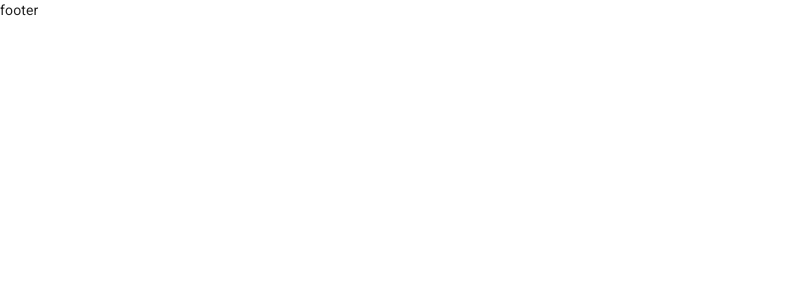
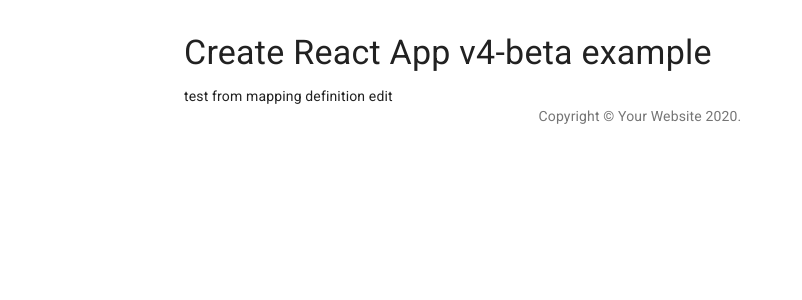
Before and after one commit to tnakagaw22/file-to-api, a React (Create React App) app in the folder admin/client/: page /mapping-definition/1 in a window 1280 px wide. Shown: the top 300 px of the page, without its empty margins (0-802 px from the left). Built offline with nearby package versions, Linux system fonts and the light colour scheme.

Commit message:
#21 fixed wrapper

```diff
--- a/admin/client/src/components/Footer.js
+++ b/admin/client/src/components/Footer.js
@@ -1,9 +1,16 @@
-import React, { Fragment } from 'react';
+import React, { Fragment } from "react";
+import Typography from "@material-ui/core/Typography";
+import Link from "@material-ui/core/Link";
 
 export default function Footer(props) {
-    return (
-      <Fragment>
-        footer
-      </Fragment>
-    );
-  }
+  return (
+    <Typography variant="body2" color="textSecondary" align="center">
+      {"Copyright © "}
+      <Link color="inherit" href="https://material-ui.com/">
+        Your Website
+      </Link>{" "}
+      {new Date().getFullYear()}
+      {"."}
+    </Typography>
+  );
+}
--- a/admin/client/src/components/PageContainer.js
+++ /dev/null
@@ -1,11 +0,0 @@
-import React, { Fragment } from "react";
-import Container from "@material-ui/core/Container";
-
-export default function PageContainer(props) {
-  return (
-    <Fragment>
-      {/* <Bar /> */}
-      <Container maxWidth="sm">{props.children}</Container>
-    </Fragment>
-  );
-}
--- a/admin/client/src/pages/Index.js
+++ b/admin/client/src/pages/Index.js
@@ -1,22 +1,28 @@
 import React, { Fragment } from 'react';
 import { Router } from '@reach/router';
+import Container from '@material-ui/core/Container';
+import Typography from '@material-ui/core/Typography';
+import Box from '@material-ui/core/Box';
 
 import MappingDefinition from './MappingDefinition';
 import MappingDefinitions from './MappingDefinitions';
 import Footer from '../components/Footer';
-import PageContainer from '../components/PageContainer';
 // import { Footer, PageContainer } from '../components';
 
 export default function Pages() {
   return (
-    <Fragment>
-      <PageContainer>
+    <Container maxWidth="md">
+      <Box my={4}>
+        <Typography variant="h4" component="h1" gutterBottom>
+          Create React App v4-beta example
+        </Typography>
         <Router primary={false} component={Fragment}>
           <MappingDefinitions path="/" />
-          <MappingDefinition path="mapping-definitions/:id" />
+          <MappingDefinitions path="mapping-definitions" />
+          <MappingDefinition path="mapping-definition/:id" />
         </Router>
-      </PageContainer>
-      <Footer />
-    </Fragment>
-  );
+        <Footer/>
+      </Box>
+    </Container>
+  )
 }
```
